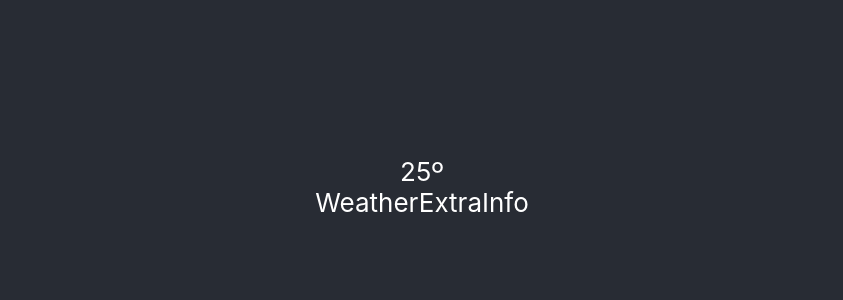
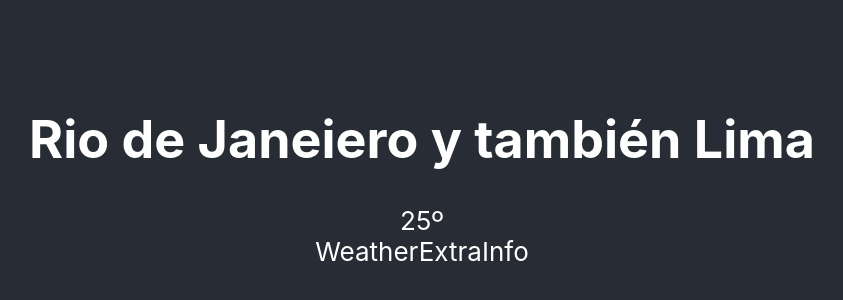
Before and after one commit to YenniferHurtado/wheater-creat-react-app, a React (Create React App) app in the folder my-app/: page / in a window 1280 px wide. Shown: the part 230-530 px from the top of the page, without its empty margins (218-1061 px from the left). Built offline with nearby package versions, Linux system fonts and the light colour scheme.

Commit message:
destructuring en el componente Location

```diff
--- a/my-app/src/components/Location.js
+++ b/my-app/src/components/Location.js
@@ -4,15 +4,17 @@ import React from 'react';
 //segun el parametro que le pasemos
 //si una funcion es de una linea puedo hacerlo con parantesis
 //pero si es mas de una linea uso las llaves con el return
+    // console.log(props)
+    // debugger;
 
-const Location = (props) => {
-    console.log(props)
-    debugger;
-    return (
+
+const Location = ({city, city2}) => (
+    //Destructuring
     <div>
-        <h1></h1>
+        <h1>
+            {city} y también {city2}
+        </h1>
     </div>
-    )
-};
+ );
 
 export default Location;
--- a/my-app/src/components/WeatherLocation.js
+++ b/my-app/src/components/WeatherLocation.js
@@ -4,7 +4,7 @@ import WeatherData from './WeatherData'
 
 const WeatherLocation = () => (
     <div>
-        <Location city={'Lima'}/>
+        <Location city={'Rio de Janeiero'} city2 ={'Lima'}/>
         <WeatherData />
     </div>
 );
```
